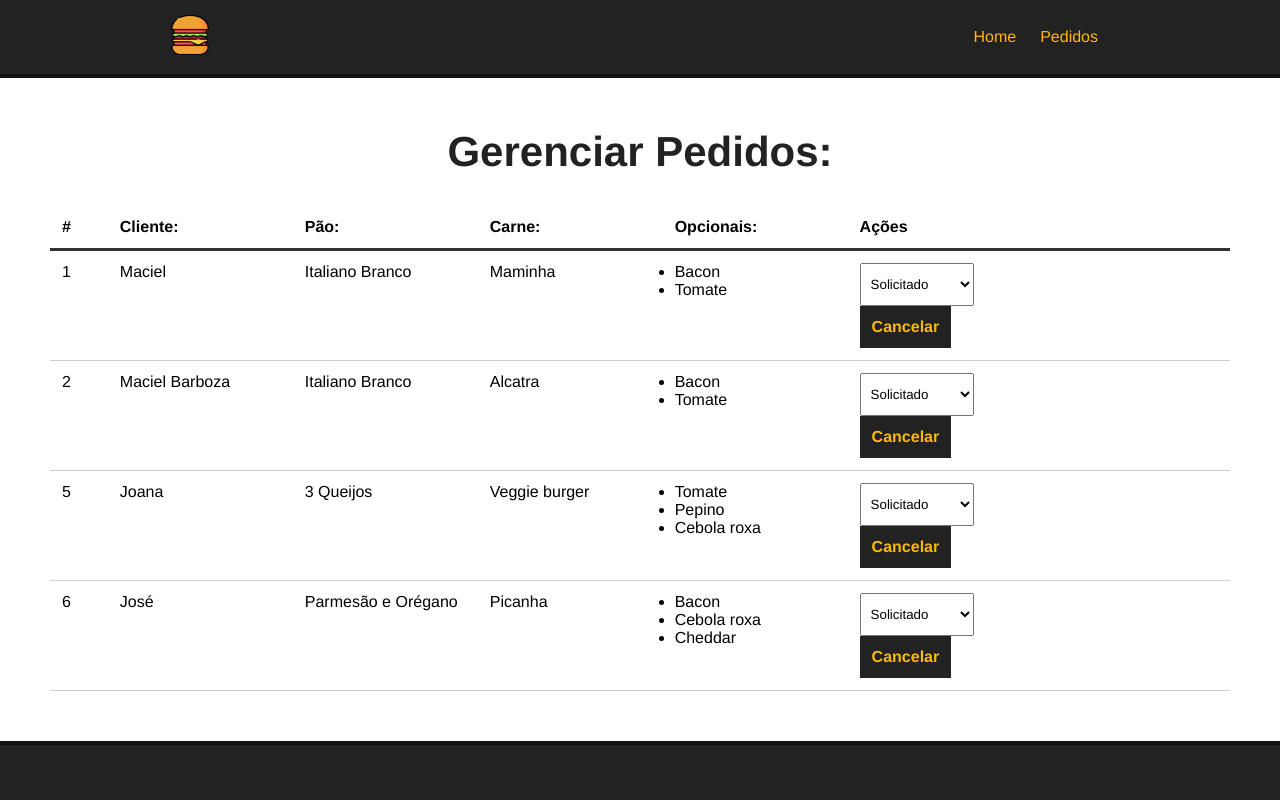
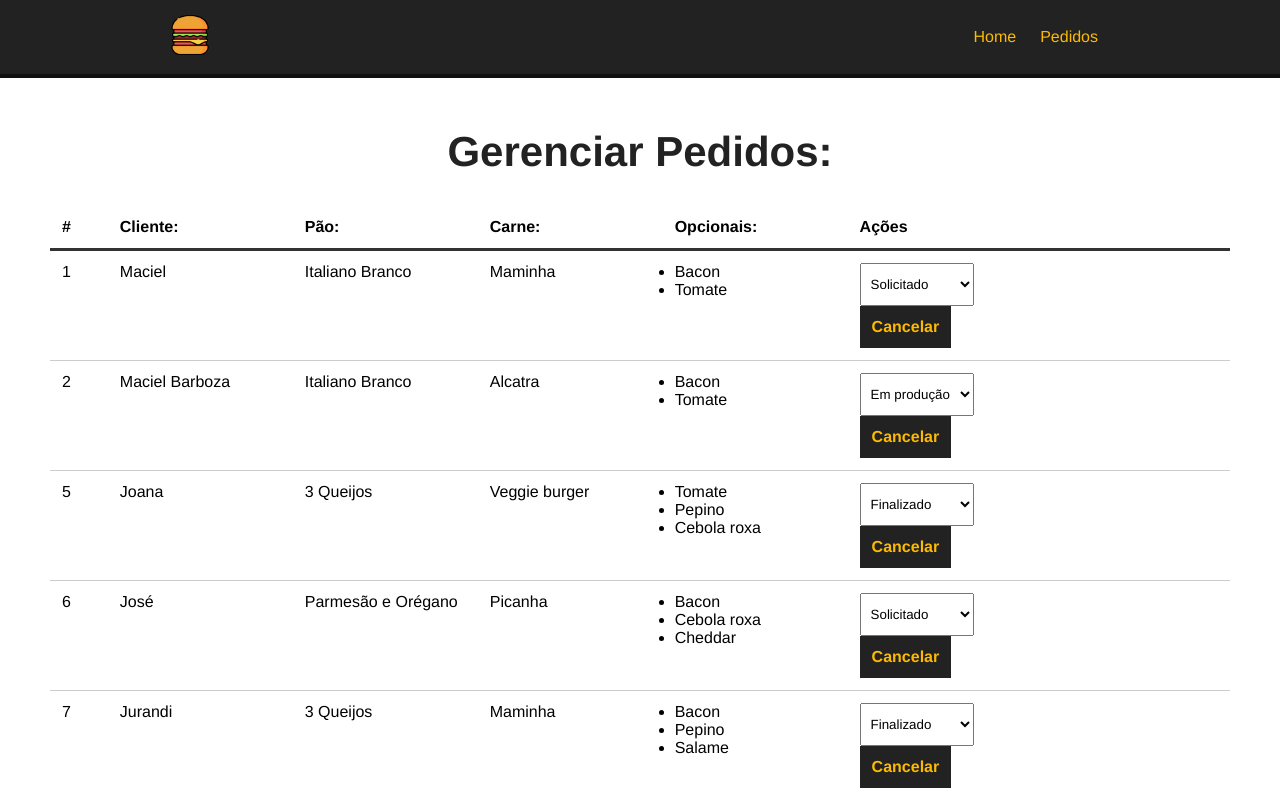
Before and after one commit to macielbmo/makeYourBurger, a Vue app: page /Pedidos in a window 1280 px wide. Shown: the top 800 px of the page. Built offline with nearby package versions, Linux system fonts and the light colour scheme; data requests are answered from the project's data file.

Commit message:
Finalização da opção STATUS do pedido, agora quando o status é alterado ele fica salvo em nosso banco de dados e ao atualizar o site, as informações permanecem da forma como foi salva.

```diff
--- a/db/db.json
+++ b/db/db.json
@@ -97,7 +97,7 @@
         "Bacon",
         "Tomate"
       ],
-      "status": "Solicitado",
+      "status": "Em produção",
       "id": 2
     },
     {
@@ -109,7 +109,7 @@
         "Pepino",
         "Cebola roxa"
       ],
-      "status": "Solicitado",
+      "status": "Finalizado",
       "id": 5
     },
     {
@@ -123,6 +123,18 @@
       ],
       "status": "Solicitado",
       "id": 6
+    },
+    {
+      "name": "Jurandi",
+      "carne": "Maminha",
+      "pao": "3 Queijos",
+      "opcionais": [
+        "Bacon",
+        "Pepino",
+        "Salame"
+      ],
+      "status": "Finalizado",
+      "id": 7
     }
   ]
 }
--- a/src/components/Dashboard.vue
+++ b/src/components/Dashboard.vue
@@ -24,11 +24,15 @@
           </ul>
         </div>
         <div>
-          <select name="" class="status">
+          <select
+            name=""
+            class="status"
+            @change="updateBurger($event, burger.id)"
+          >
             <option
               v-for="statu in status"
               :key="statu.id"
-              value="statu.tipo"
+              :value="statu.tipo"
               :selected="burger.status == statu.tipo"
             >
               {{ statu.tipo }}
@@ -81,6 +85,21 @@
       this.getPedidos();
 
       // msg pedido deletado
+    },
+    async updateBurger(event, id) {
+      const option = event.target.value;
+
+      const dataJson = JSON.stringify({ status: option });
+
+      const req = await fetch(`http://localhost:3000/burgers/${id}`, {
+        method: "PATCH",
+        headers: { "Content-type": "application/json" },
+        body: dataJson,
+      });
+
+      const res = await req.json();
+
+      console.log(res);
     },
   },
   mounted() {
```
